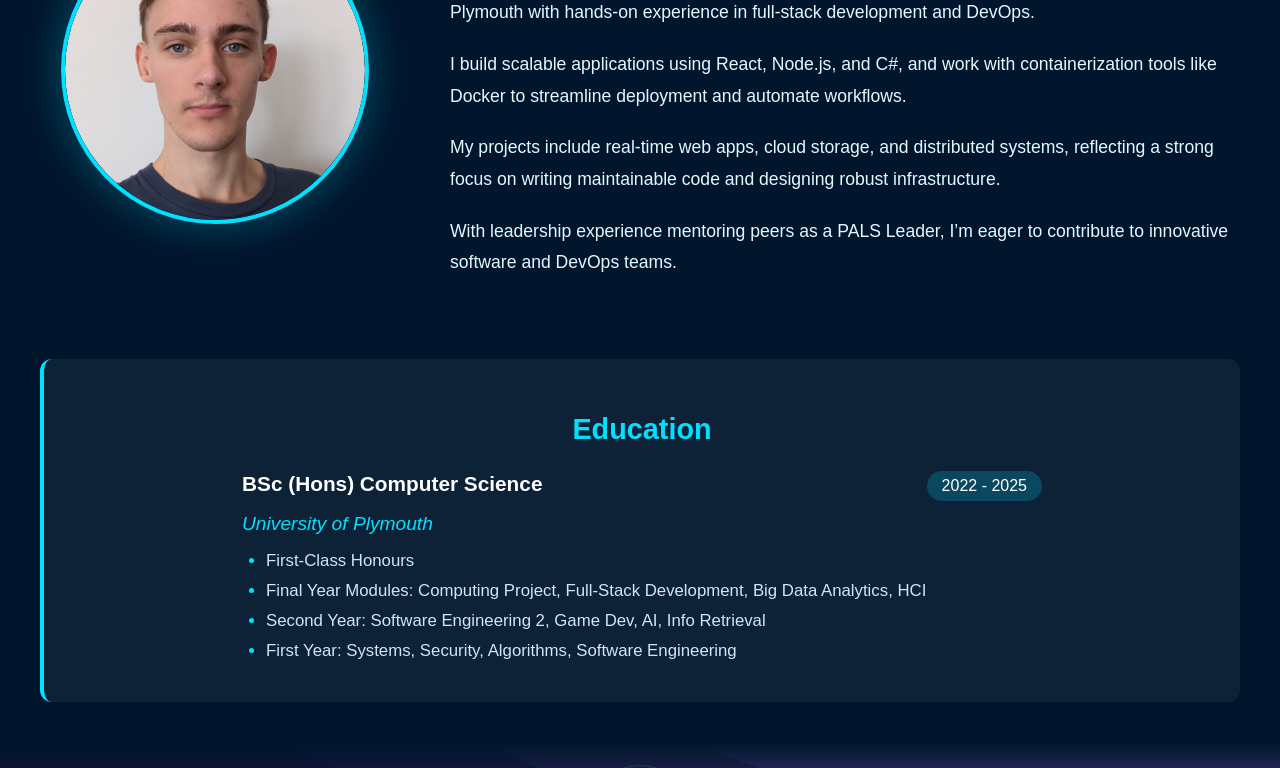
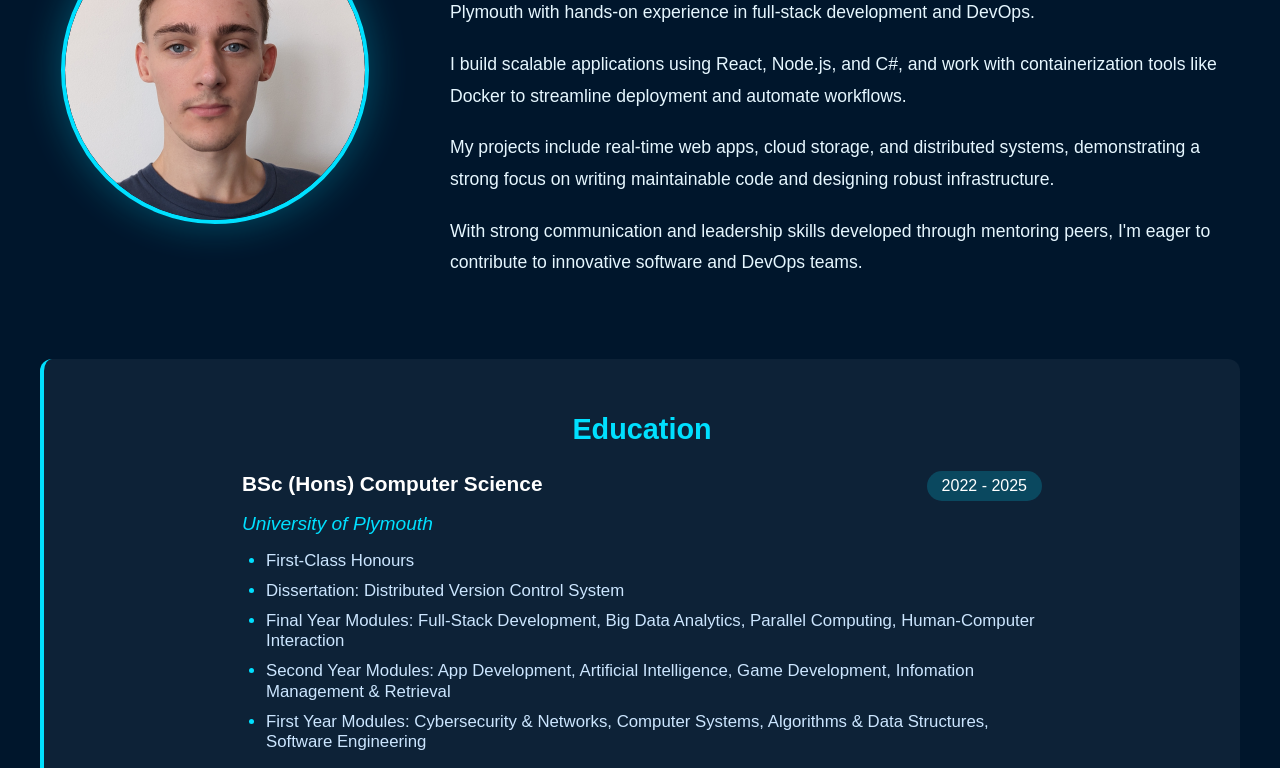
Before and after one commit to benjaminsanderswyatt/Portfolio, a React (Create React App) app: page / in a window 1280 px wide. Shown: the part 1060-1828 px from the top of the page. Built offline with nearby package versions, Linux system fonts and the light colour scheme.

Commit message:
Updated about section content

```diff
--- a/src/components/sections/About.jsx
+++ b/src/components/sections/About.jsx
@@ -94,10 +94,10 @@ const About = () => {
               I build scalable applications using React, Node.js, and C#, and work with containerization tools like Docker to streamline deployment and automate workflows.
             </p>
             <p>
-              My projects include real-time web apps, cloud storage, and distributed systems, reflecting a strong focus on writing maintainable code and designing robust infrastructure.
+              My projects include real-time web apps, cloud storage, and distributed systems, demonstrating a strong focus on writing maintainable code and designing robust infrastructure.
             </p>
             <p>
-              With leadership experience mentoring peers as a PALS Leader, I’m eager to contribute to innovative software and DevOps teams.
+              With strong communication and leadership skills developed through mentoring peers, I'm eager to contribute to innovative software and DevOps teams.
             </p>
 
           </motion.div>
--- a/src/data/about.js
+++ b/src/data/about.js
@@ -10,8 +10,9 @@ export const education = {
   university: 'University of Plymouth',
   achievements: [
     'First-Class Honours',
-    'Final Year Modules: Computing Project, Full-Stack Development, Big Data Analytics, HCI',
-    'Second Year: Software Engineering 2, Game Dev, AI, Info Retrieval',
-    'First Year: Systems, Security, Algorithms, Software Engineering',
+    'Dissertation: Distributed Version Control System',
+    'Final Year Modules: Full-Stack Development, Big Data Analytics, Parallel Computing, Human-Computer Interaction',
+    'Second Year Modules: App Development, Artificial Intelligence, Game Development, Infomation Management & Retrieval',
+    'First Year Modules: Cybersecurity & Networks, Computer Systems, Algorithms & Data Structures, Software Engineering',
   ],
 };
```
